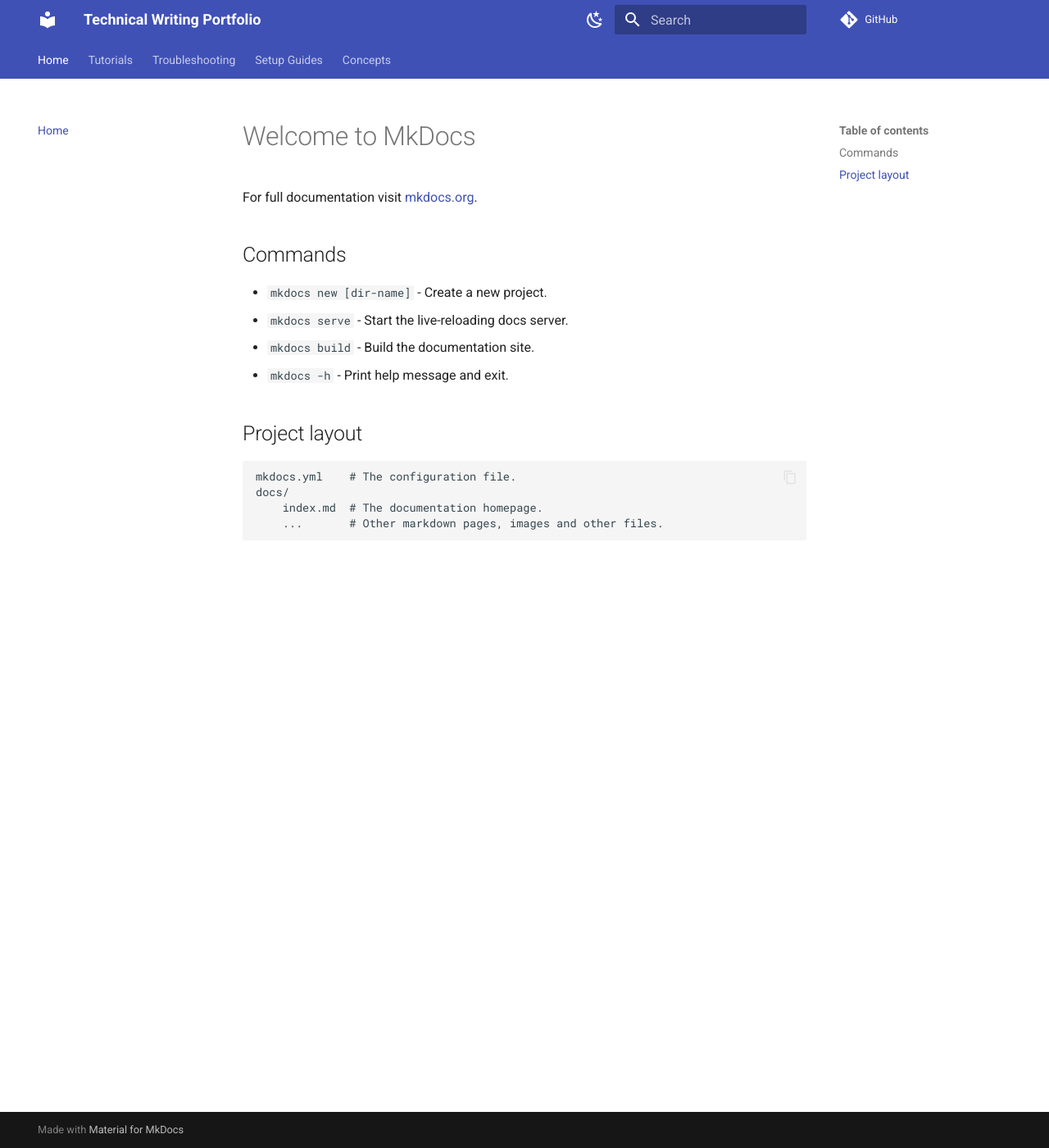
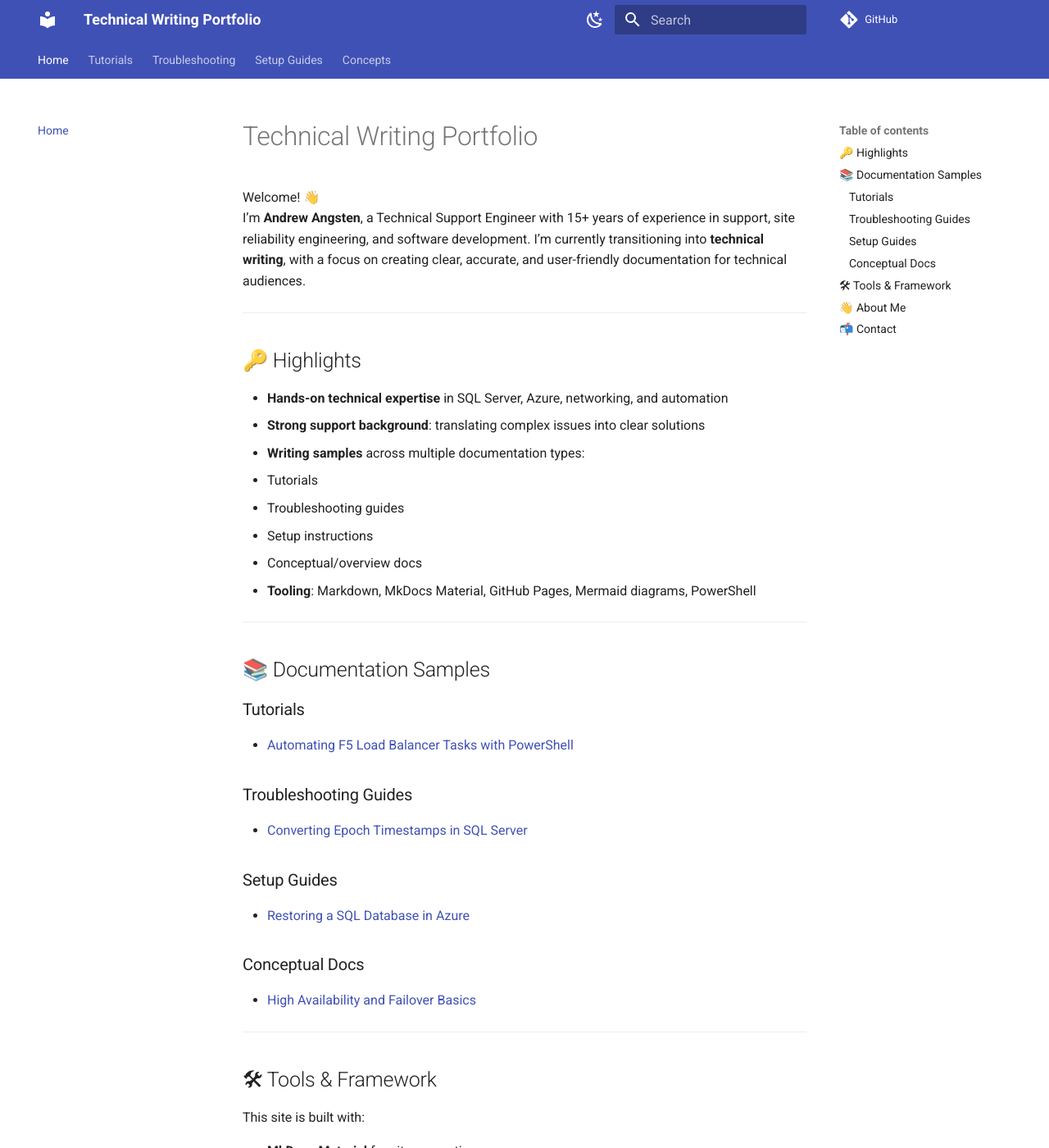
Before and after one commit to aangsten/tech-writing-portfolio, an MkDocs documentation site: the page built from docs/index.md, in a window 1280 px wide and 1400 px high. Shown: the whole window at 82% size. Built offline with MkDocs 1.6.1 and Material for MkDocs 9.7.7, drawn with Linux system fonts in a browser that asks for light colours; comment, search, counter and statistics services are not loaded; some of the changed text lies outside the part shown.

Commit message:
Updated links in index.md to be relative paths.

```diff
--- a/docs/index.md
+++ b/docs/index.md
@@ -1,17 +1,67 @@
-# Welcome to MkDocs
+# Technical Writing Portfolio
 
-For full documentation visit [mkdocs.org](https://www.mkdocs.org).
+Welcome! 👋
+I’m **Andrew Angsten**, a Technical Support Engineer with 15+ years of experience in support, site reliability engineering, and software development. I’m currently transitioning into **technical writing**, with a focus on creating clear, accurate, and user-friendly documentation for technical audiences.
 
-## Commands
+---
 
-* `mkdocs new [dir-name]` - Create a new project.
-* `mkdocs serve` - Start the live-reloading docs server.
-* `mkdocs build` - Build the documentation site.
-* `mkdocs -h` - Print help message and exit.
+## 🔑 Highlights
 
-## Project layout
+- **Hands-on technical expertise** in SQL Server, Azure, networking, and automation
+- **Strong support background**: translating complex issues into clear solutions
+- **Writing samples** across multiple documentation types:
+  - Tutorials
+  - Troubleshooting guides
+  - Setup instructions
+  - Conceptual/overview docs
+- **Tooling**: Markdown, MkDocs Material, GitHub Pages, Mermaid diagrams, PowerShell
 
-    mkdocs.yml    # The configuration file.
-    docs/
-        index.md  # The documentation homepage.
-        ...       # Other markdown pages, images and other files.
+---
+
+## 📚 Documentation Samples
+
+### Tutorials
+
+- [Automating F5 Load Balancer Tasks with PowerShell](tutorials/f5-powershell-automation.md)
+
+### Troubleshooting Guides
+
+- [Converting Epoch Timestamps in SQL Server](troubleshooting/sql-epoch-conversion.md)
+
+### Setup Guides
+
+- [Restoring a SQL Database in Azure](setup-guides/restore-sql-database-azure.md)
+
+### Conceptual Docs
+
+- [High Availability and Failover Basics](concepts/high-availability-basics.md)
+
+---
+
+## 🛠 Tools & Framework
+
+This site is built with:
+
+- **MkDocs Material** for site generation
+- **Markdown** for source docs
+- **Mermaid** for diagrams
+- **GitHub Pages** for hosting
+
+---
+
+## 👋 About Me
+
+Over the past 15+ years I’ve worked across:
+
+- **Technical Support** — helping customers resolve complex issues quickly
+- **Site Reliability Engineering** — maintaining high-availability systems
+- **Software Development** — building internal tools and automation
+
+I bring that experience into technical writing, ensuring docs are practical, accurate, and tailored to the reader’s needs.
+
+---
+
+## 📬 Contact
+
+- [LinkedIn](https://www.linkedin.com/in/andrew-angsten-14684120a/)
+- [GitHub](https://github.com/aangsten)
```
